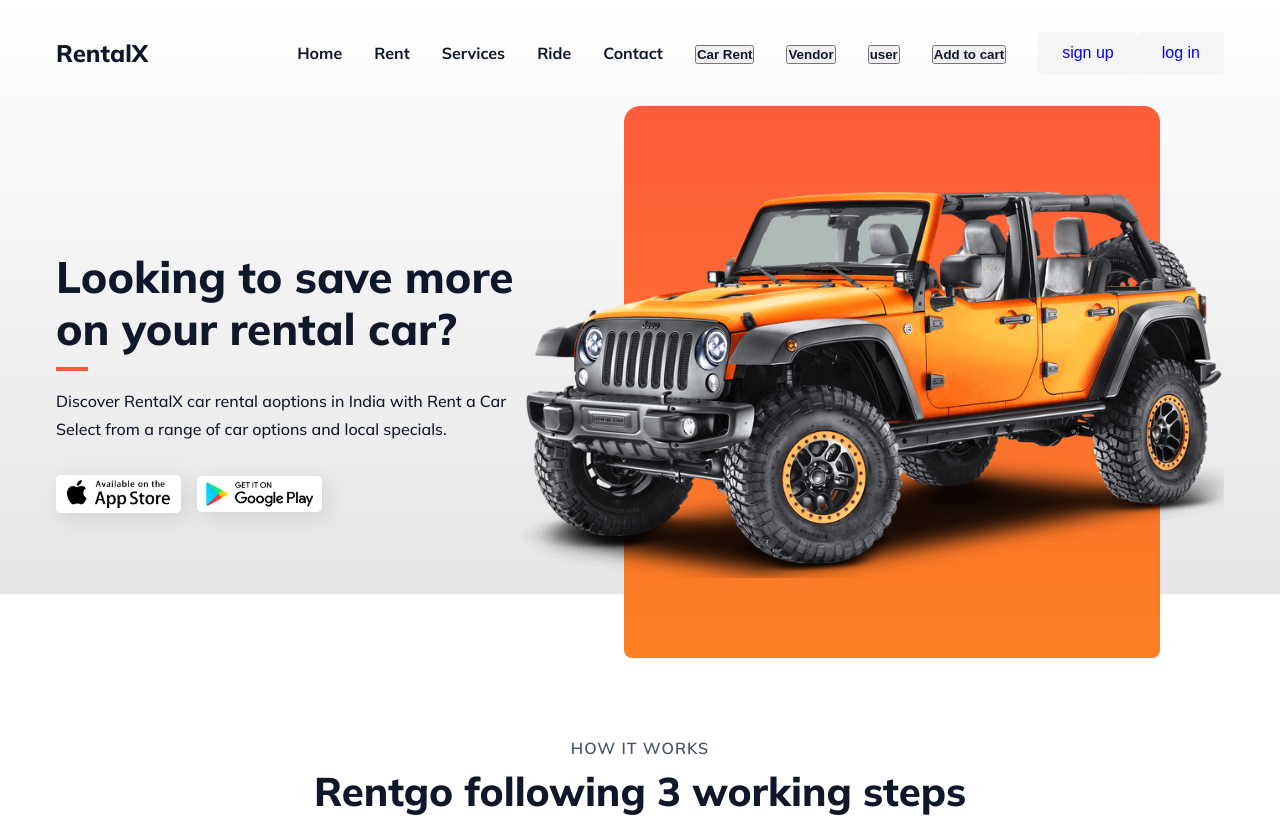
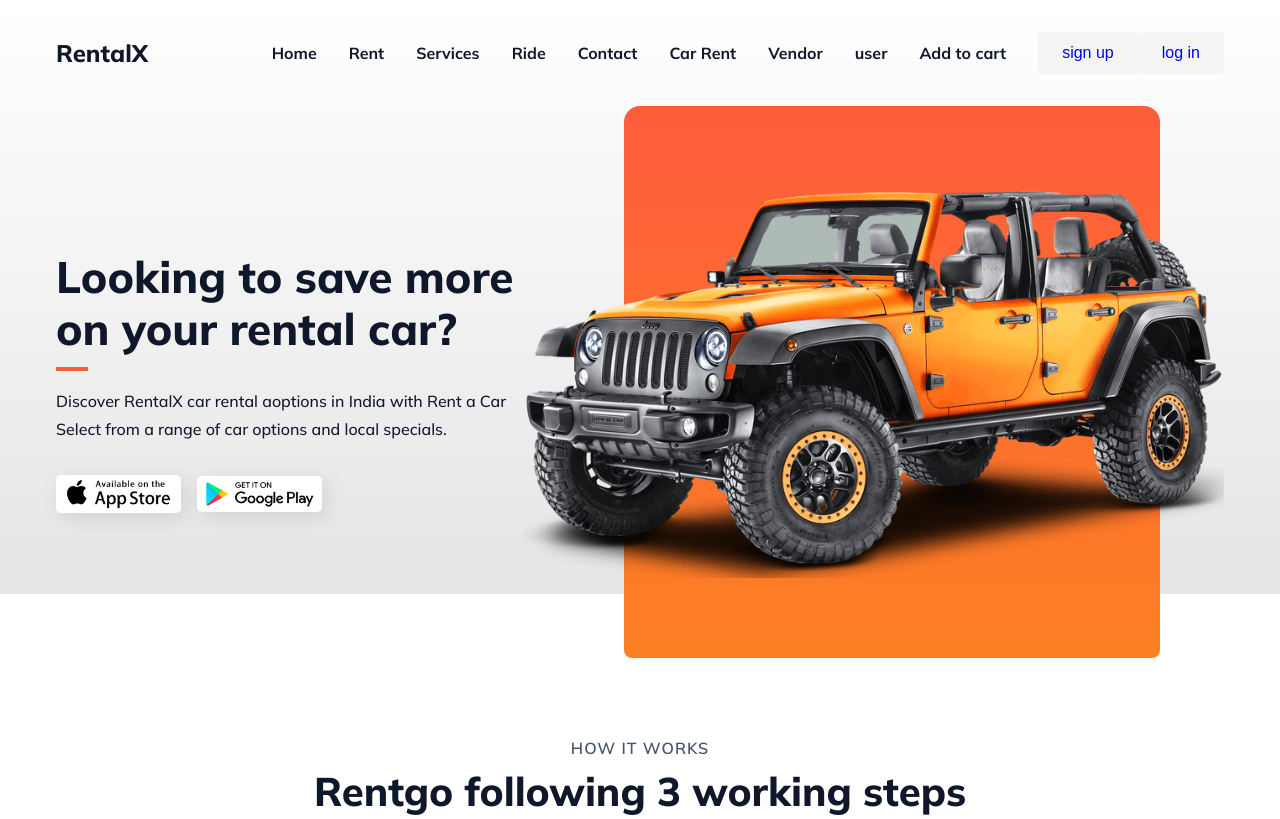
Before and after one commit to venuvarma75/carrental, a website: page index.html in a window 1280 px wide. Shown: the top 819 px of the page. Drawn offline with nearby package versions, Linux system fonts and the light colour scheme.

Commit message:
Update index.html

```diff
--- a/index.html
+++ b/index.html
@@ -683,15 +683,15 @@
           <li class="nav__links__btn">
             <button class="btn">Sign In</button>
           </li>
-          <li><button>
-            <a href="./indexcars.html">Car Rent</a></button></li>
-          <li><button>
+          <li>
+            <a href="./indexcars.html">Car Rent</a></li>
+          <li>
             <a href="./vend dashboard.html">Vendor</a>
-          </button></li>
-          <li><button><a href="./useraccount.html">user</a></li></button>
+          </li>
+          <li><a href="./useraccount.html">user</a></li>
 
 
-        <li><button><a href="./car-selection.html">Add to cart</a></li></button>
+        <li><a href="./car-selection.html">Add to cart</a></li>
          </ul>
         <div class="nav__btns">
           <div>
```
